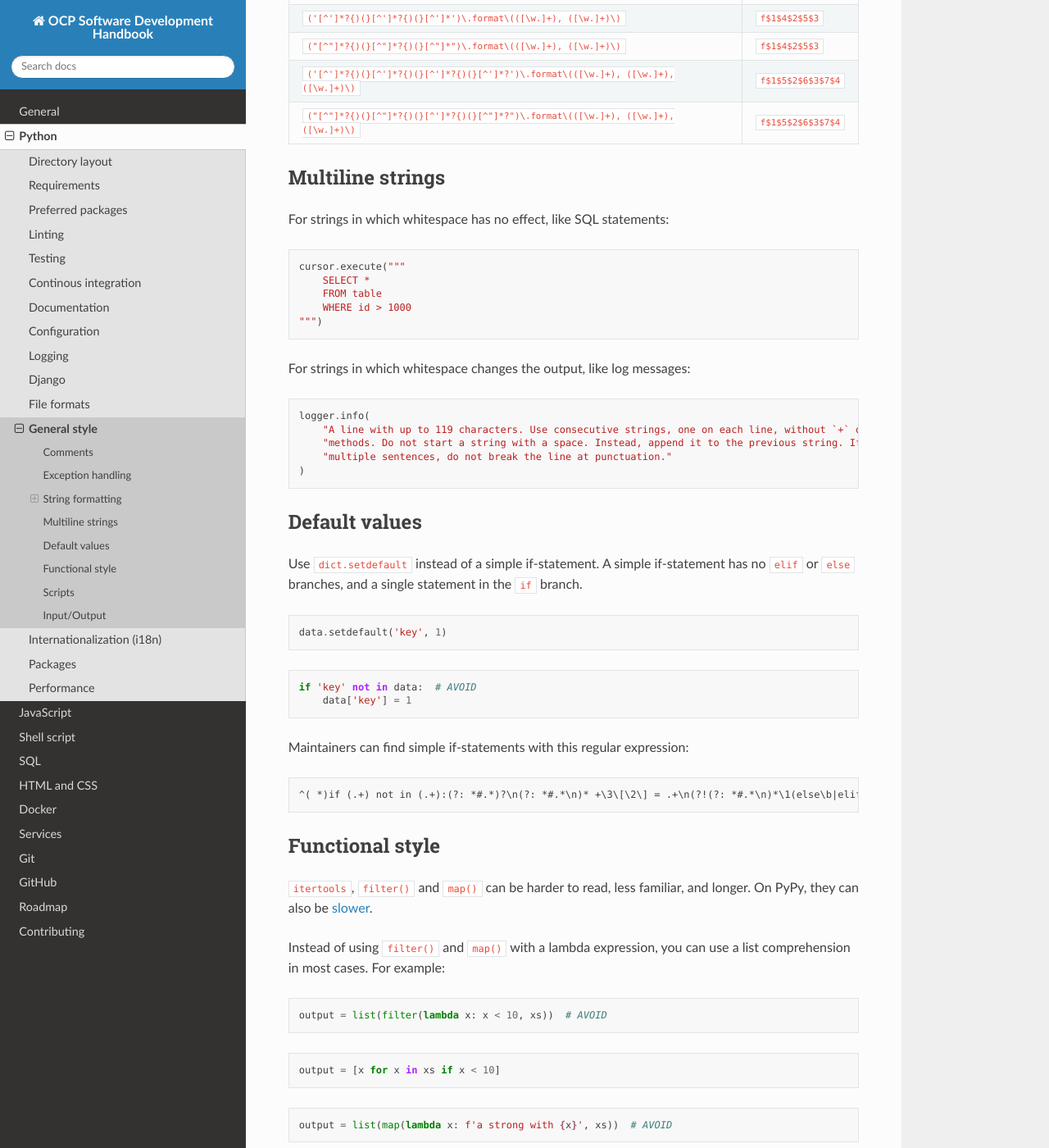
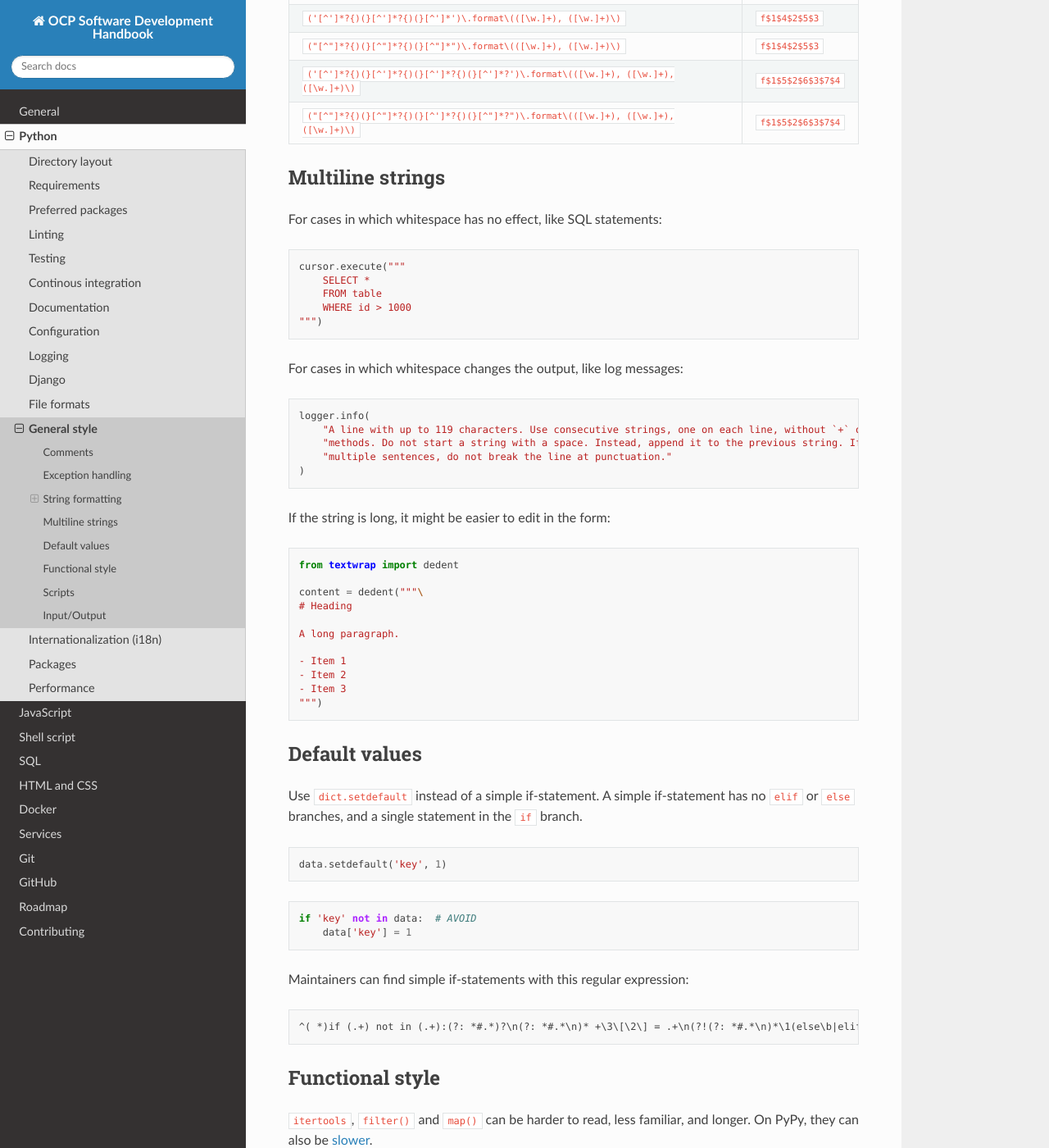
Before and after one commit to open-contracting/software-development-handbook, a Sphinx documentation site: the page built from docs/python/style_guide.rst, in a window 1280 px wide and 1400 px high, scrolled down 3255 px. Shown: the whole window at 82% size. Built offline with Sphinx 7.4.7 and the Read the Docs theme 2.0.0, drawn with Linux system fonts in a browser that asks for light colours.

Commit message:
python/style_guide: Add dedent option for multiline string

```diff
--- a/docs/python/style_guide.rst
+++ b/docs/python/style_guide.rst
@@ -161,7 +161,7 @@ To correct any remaining occurrences of ``str.format()``, use these patterns and
 Multiline strings
 -----------------
 
-For strings in which whitespace has no effect, like SQL statements:
+For cases in which whitespace has no effect, like SQL statements:
 
 .. code-block:: python
 
@@ -171,7 +171,7 @@ For strings in which whitespace has no effect, like SQL statements:
        WHERE id > 1000
    """)
 
-For strings in which whitespace changes the output, like log messages:
+For cases in which whitespace changes the output, like log messages:
 
 .. code-block:: python
 
@@ -180,6 +180,22 @@ For strings in which whitespace changes the output, like log messages:
        "methods. Do not start a string with a space. Instead, append it to the previous string. If the message has "
        "multiple sentences, do not break the line at punctuation."
    )
+
+If the string is long, it might be easier to edit in the form:
+
+.. code-block:: python
+
+   from textwrap import dedent
+
+   content = dedent("""\
+   # Heading
+
+   A long paragraph.
+
+   - Item 1
+   - Item 2
+   - Item 3
+   """)
 
 Default values
 --------------
```
